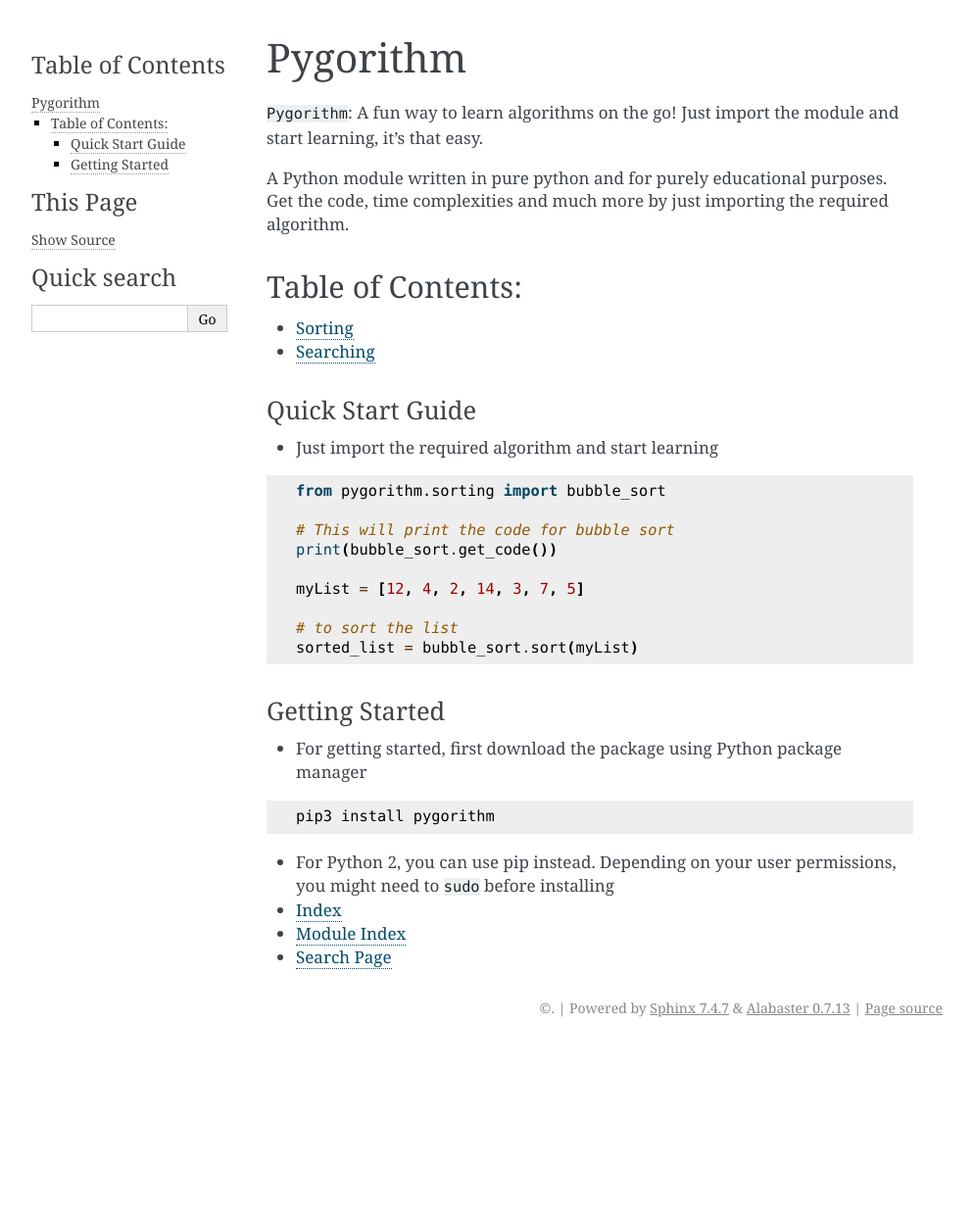
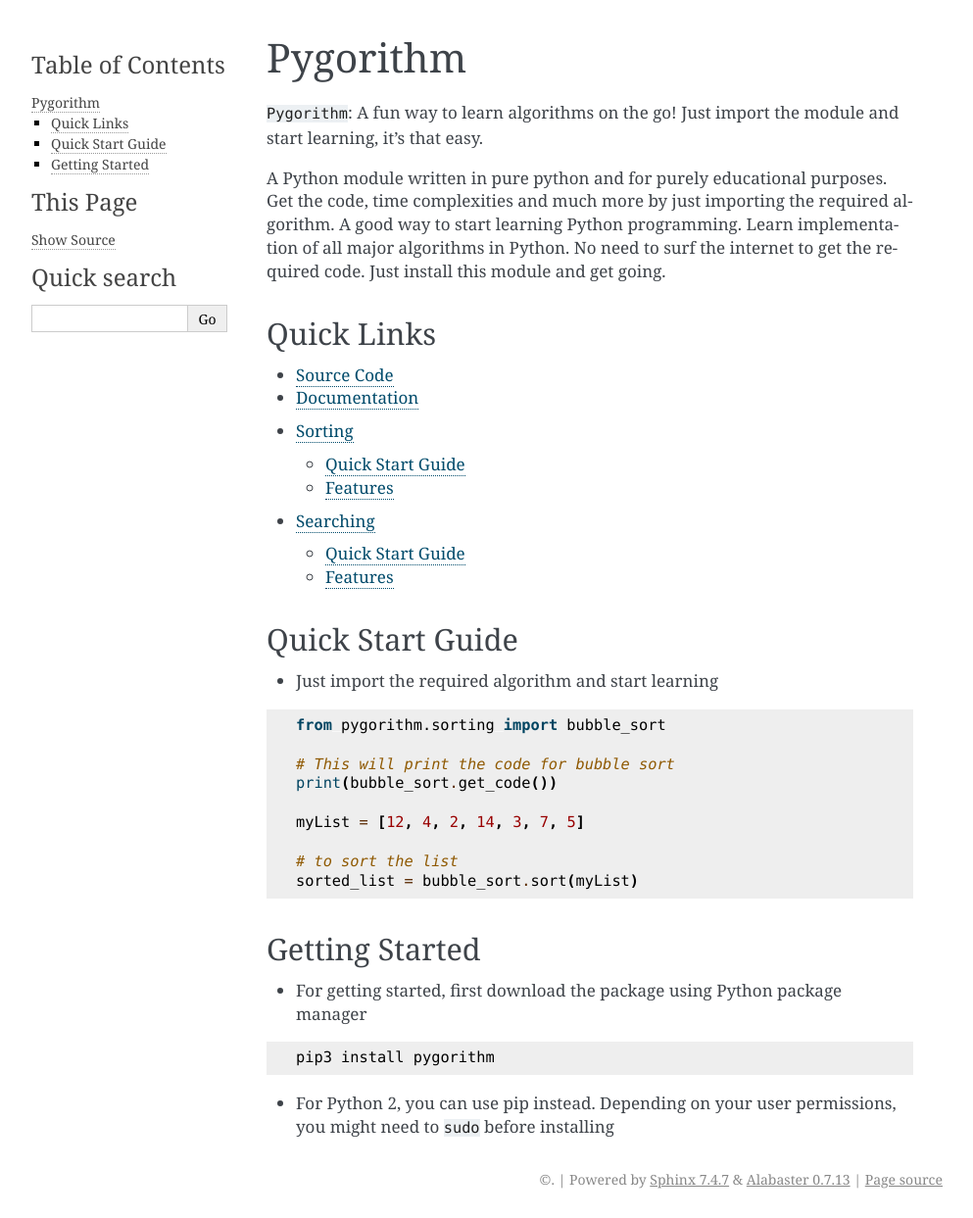
Before and after one commit to OmkarPathak/pygorithm, a Sphinx documentation site: the page built from docs/index.rst, in a window 1280 px wide. Shown: the whole page at 98% size, without its empty margins (148-1141 px from the left). Built offline with Sphinx 7.4.7, drawn with Linux system fonts in a browser that asks for light colours; before the commit the page ends 1068 px from its top, so only the background shows below that.

```diff
--- a/docs/Searching.rst
+++ b/docs/Searching.rst
@@ -4,7 +4,6 @@ Searching
 
 Learning searching algorithms easily!
 
------------------
 Quick Start Guide
 -----------------
 
@@ -22,7 +21,6 @@ Quick Start Guide
     index = binary_search.search(myList, 7)
     print(index)
 
---------
 Features
 --------
 
@@ -33,7 +31,7 @@ Features
     - Depth First Search (depth_first_search)
 
 * For Searching:
-  Remember search() function takes two parameters as a sorted list and the target element to be searched.
+  Remember ``search()`` function takes two parameters as a sorted list and the target element to be searched.
 
 .. code-block:: python
 
--- a/docs/conf.py
+++ b/docs/conf.py
@@ -4,11 +4,6 @@
 import sys
 import os
 import shlex
-from recommonmark.parser import CommonMarkParser
-
-source_parsers = {
-    '.md': CommonMarkParser,
-}
 
 # If extensions (or modules to document with autodoc) are in another directory,
 # add these directories to sys.path here. If the directory is relative to the
@@ -16,8 +11,8 @@ source_parsers = {
 sys.path.insert(0, os.path.abspath('..'))
 
 # -- General configuration ------------------------------------------------
-project = 'pygorithm'
-version = release = '0.1.dev3'
+project = u'pygorithm'
+version = release = u'0.1.dev3'
 
 # Add any Sphinx extension module names here, as strings. They can be
 # extensions coming with Sphinx (named 'sphinx.ext.*') or your custom
--- a/docs/index.rst
+++ b/docs/index.rst
@@ -5,19 +5,22 @@ Pygorithm
 ``Pygorithm``: A fun way to learn algorithms on the go! Just import the module and start learning, it's that easy.
 
 A Python module written in pure python and for purely educational purposes.
-Get the code, time complexities and much more by just importing the required algorithm.
+Get the code, time complexities and much more by just importing the required algorithm. A good way to start
+learning Python programming. Learn implementation of all major algorithms in Python.
+No need to surf the internet to get the required code. Just install this module and get going.
 
-Table of Contents:
-------------------
+Quick Links
+-----------
+
+* `Source Code <https://github.com/OmkarPathak/pygorithm>`_
+* `Documentation <http://pygorithm.readthedocs.io/en/latest/>`_
 
 .. toctree::
-   :titlesonly:
+   :maxdepth: 2
 
    Sorting
    Searching
 
-
------------------
 Quick Start Guide
 -----------------
 
@@ -35,7 +38,6 @@ Quick Start Guide
     # to sort the list
     sorted_list = bubble_sort.sort(myList)
 
----------------
 Getting Started
 ---------------
 
@@ -46,8 +48,3 @@ Getting Started
     pip3 install pygorithm
 
 * For Python 2, you can use pip instead. Depending on your user permissions, you might need to ``sudo`` before installing
-
-
-* :ref:`genindex`
-* :ref:`modindex`
-* :ref:`search`
```
Also changed, not shown: docs/Sorting.rst (+5 -3 lines), 6 other files.
